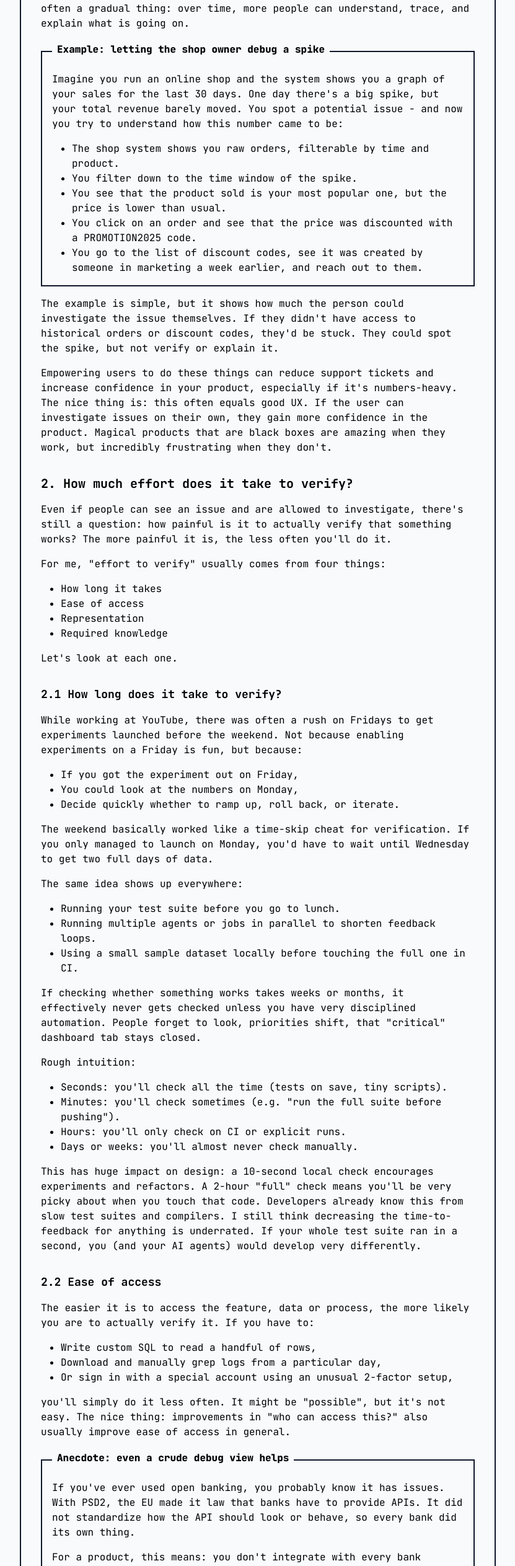
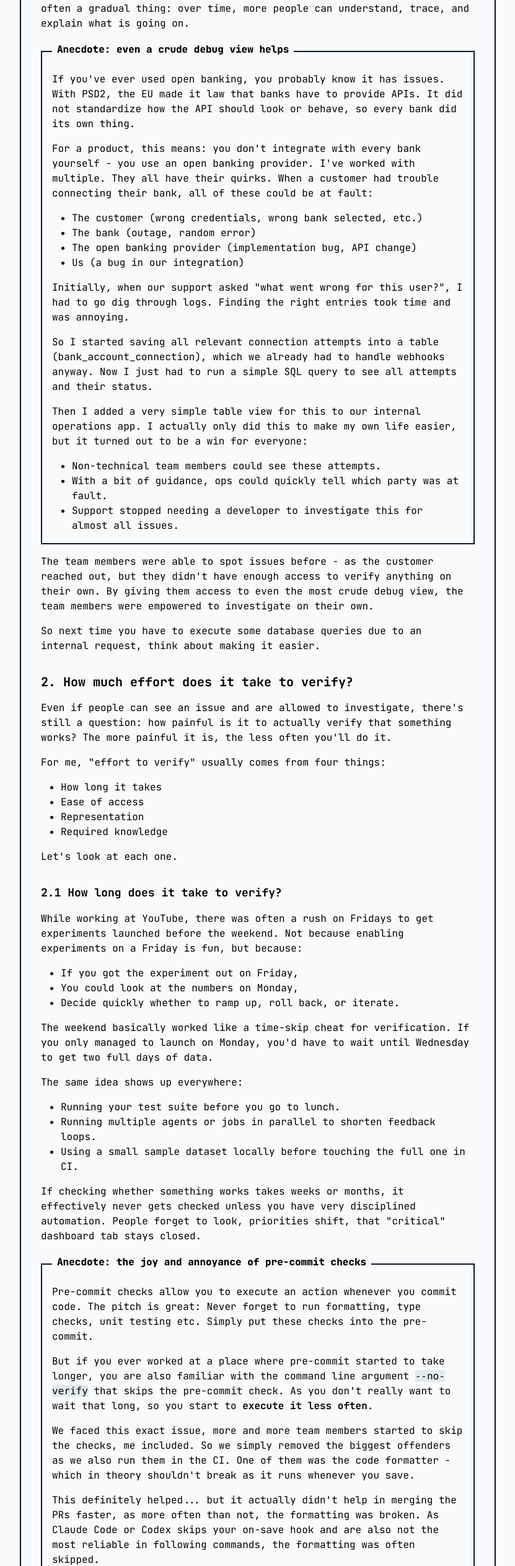
Before and after one commit to TN1ck/tn1ck.com, a Next.js app: page /blog/if-it-isnt-visible-its-probably-broken in a window 1280 px wide. Shown: the part 2296-4822 px from the top of the page at 62% size, without its empty margins (224-1055 px from the left). Built offline with nearby package versions, Linux system fonts and the light colour scheme.

Commit message:
chore: more anecdotes, remove of example

```diff
--- a/pages/blog/if-it-isnt-visible-its-probably-broken.tsx
+++ b/pages/blog/if-it-isnt-visible-its-probably-broken.tsx
@@ -155,46 +155,62 @@ const VisibilityBlog: NextPage = () => {
           is often a gradual thing: over time, more people can understand,
           trace, and explain what is going on.
         </p>
-        <Card title="Example: letting the shop owner debug a spike">
+        <Card title="Anecdote: even a crude debug view helps">
           <p>
-            Imagine you run an online shop and the system shows you a graph of
-            your sales for the last 30 days. One day there's a big spike, but
-            your total revenue barely moved. You spot a potential issue - and
-            now you try to understand how this number came to be:
+            If you've ever used open banking, you probably know it has issues.
+            With PSD2, the EU made it law that banks have to provide APIs. It
+            did not standardize how the API should look or behave, so every bank
+            did its own thing.
+          </p>
+          <p>
+            For a product, this means: you don't integrate with every bank
+            yourself - you use an open banking provider. I've worked with
+            multiple. They all have their quirks. When a customer had trouble
+            connecting their bank, all of these could be at fault:
           </p>
           <ul className="ml-4 pl-4 list-outside list-disc">
+            <li>The customer (wrong credentials, wrong bank selected, etc.)</li>
+            <li>The bank (outage, random error)</li>
+            <li>The open banking provider (implementation bug, API change)</li>
+            <li>Us (a bug in our integration)</li>
+          </ul>
+          <p>
+            Initially, when our support asked "what went wrong for this user?",
+            I had to go dig through logs. Finding the right entries took time
+            and was annoying.
+          </p>
+          <p>
+            So I started saving all relevant connection attempts into a table
+            (bank_account_connection), which we already had to handle webhooks
+            anyway. Now I just had to run a simple SQL query to see all attempts
+            and their status.
+          </p>
+          <p>
+            Then I added a very simple table view for this to our internal
+            operations app. I actually only did this to make my own life easier,
+            but it turned out to be a win for everyone:
+          </p>
+          <ul className="ml-4 pl-4 list-outside list-disc">
+            <li>Non-technical team members could see these attempts.</li>
             <li>
-              The shop system shows you raw orders, filterable by time and
-              product.
-            </li>
-            <li>You filter down to the time window of the spike.</li>
-            <li>
-              You see that the product sold is your most popular one, but the
-              price is lower than usual.
+              With a bit of guidance, ops could quickly tell which party was at
+              fault.
             </li>
             <li>
-              You click on an order and see that the price was discounted with a
-              PROMOTION2025 code.
-            </li>
-            <li>
-              You go to the list of discount codes, see it was created by
-              someone in marketing a week earlier, and reach out to them.
+              Support stopped needing a developer to investigate this for almost
+              all issues.
             </li>
           </ul>
         </Card>
         <p>
-          The example is simple, but it shows how much the person could
-          investigate the issue themselves. If they didn't have access to
-          historical orders or discount codes, they'd be stuck. They could spot
-          the spike, but not verify or explain it.
+          The team members were able to spot issues before - as the customer
+          reached out, but they didn't have enough access to verify anything on
+          their own. By giving them access to even the most crude debug view,
+          the team members were empowered to investigate on their own.
         </p>
         <p>
-          Empowering users to do these things can reduce support tickets and
-          increase confidence in your product, especially if it's numbers-heavy.
-          The nice thing is: this often equals good UX. If the user can
-          investigate issues on their own, they gain more confidence in the
-          product. Magical products that are black boxes are amazing when they
-          work, but incredibly frustrating when they don't.
+          So next time you have to execute some database queries due to an
+          internal request, think about making it easier.
         </p>
         <h2>2. How much effort does it take to verify?</h2>
         <p>
@@ -244,26 +260,76 @@ const VisibilityBlog: NextPage = () => {
           automation. People forget to look, priorities shift, that "critical"
           dashboard tab stays closed.
         </p>
-        <p>Rough intuition:</p>
-        <ul className="ml-4 pl-4 list-outside list-disc">
-          <li>
-            Seconds: you'll check all the time (tests on save, tiny scripts).
-          </li>
-          <li>
-            Minutes: you'll check sometimes (e.g. "run the full suite before
-            pushing").
-          </li>
-          <li>Hours: you'll only check on CI or explicit runs.</li>
-          <li>Days or weeks: you'll almost never check manually.</li>
-        </ul>
+        <Card title="Anecdote: the joy and annoyance of pre-commit checks">
+          <p>
+            Pre-commit checks allow you to execute an action whenever you commit
+            code. The pitch is great: Never forget to run formatting, type
+            checks, unit testing etc. Simply put these checks into the
+            pre-commit.
+          </p>
+          <p>
+            But if you ever worked at a place where pre-commit started to take
+            longer, you are also familiar with the command line argument{" "}
+            <code>--no-verify</code> that skips the pre-commit check. As you
+            don't really want to wait that long, so you start to{" "}
+            <strong>execute it less often</strong>.
+          </p>
+          <p>
+            We faced this exact issue, more and more team members started to
+            skip the checks, me included. So we simply removed the biggest
+            offenders as we also run them in the CI. One of them was the code
+            formatter - which in theory shouldn't break as it runs whenever you
+            save.
+          </p>
+          <p>
+            This definitely helped... but it actually didn't help in merging the
+            PRs faster, as more often than not, the formatting was broken. As
+            Claude Code or Codex skips your on-save hook and are also not the
+            most reliable in following commands, the formatting was often
+            skipped.
+          </p>
+          <p>
+            The formatter we used was{" "}
+            <a
+              className="link"
+              target="_blank"
+              href="https://github.com/segmentio/golines"
+            >
+              <code>golines</code>
+            </a>{" "}
+            . It's an improvement over the normal go formatter, which doesn't
+            restrict any line length. But contrary to the default go formatter{" "}
+            <code>gofmt</code> which is almost instant, <code>golines</code>{" "}
+            could take up to a minute for our codebase.
+          </p>
+          <p>
+            So what to do - put it back into pre-commit and never forget it and
+            be annoyed, or accept that one has to handle the occasional
+            breakage.
+          </p>
+          <p>
+            The solution was neither for us. We decided to switch to{" "}
+            <a
+              className="link"
+              target="_blank"
+              href="https://github.com/mvdan/gofumpt"
+            >
+              <code>gofumpt</code>
+            </a>
+            . The project is healthy and while not supporting to break long
+            lines yet, it's on their roadmap. Because even though breaking long
+            lines is nice and helps, they don't happen too often in golang and
+            the time penalty was too much to bear.
+          </p>
+        </Card>
         <p>
-          This has huge impact on design: a 10-second local check encourages
-          experiments and refactors. A 2-hour "full" check means you'll be very
-          picky about when you touch that code. Developers already know this
-          from slow test suites and compilers. I still think decreasing the
-          time-to-feedback for anything is underrated. If your whole test suite
-          ran in a second, you (and your AI agents) would develop very
-          differently.
+          The anecdote showed that <i>how long</i> directly correlates with{" "}
+          <i>how often</i>. Even though developers know how annoying long
+          running tests or compilers are and do strive to make faster tools
+          (thanks to everyone rewriting slow tools in go, rust or zig). I think
+          decreasing the time-to-feedback for anything is still underrated. E.g.
+          if your whole test suite ran in a second instead of half an hour, you
+          (and your AI agents) would be able to develop completely differently.
         </p>
         <h3>2.2 Ease of access</h3>
         <p>
@@ -282,66 +348,69 @@ const VisibilityBlog: NextPage = () => {
           easy. The nice thing: improvements in "who can access this?" also
           usually improve ease of access in general.
         </p>
-        <Card title="Anecdote: even a crude debug view helps">
+        <p>This definitely correlates also with how long it takes, but it's</p>
+
+        <Card title="Anecdote: making device testing easier at YouTube">
           <p>
-            If you've ever used open banking, you probably know it has issues.
-            With PSD2, the EU made it law that banks have to provide APIs. It
-            did not standardize how the API should look or behave, so every bank
-            did its own thing.
+            YouTube is one of the biggest apps ever, as such it runs on every
+            device that can theoretically run it. To make sure we didn't break
+            anything when changing the mobile apps, we had plenty of test
+            devices laying around of different form factors and types (e.g.
+            Android Tablet, older iPhone).
           </p>
           <p>
-            For a product, this means: you don't integrate with every bank
-            yourself - you use an open banking provider. I've worked with
-            multiple. They all have their quirks. When a customer had trouble
-            connecting their bank, all of these could be at fault:
+            Testing on the devices was easy if your feature was already launched
+            - simply sign in with the setup test accounts and check it out. But
+            that's already too late if you want to be careful. The issue was
+            that test accounts on these devices didn't allow the manual override
+            of feature flags. You could do it with your own corporate account,
+            but that meant:
           </p>
-          <ul className="ml-4 pl-4 list-outside list-disc">
-            <li>The customer (wrong credentials, wrong bank selected, etc.)</li>
-            <li>The bank (outage, random error)</li>
-            <li>The open banking provider (implementation bug, API change)</li>
-            <li>Us (a bug in our integration)</li>
-          </ul>
+          <ol>
+            <li>
+              Signing in with your Account on every test device you want to test
+              on
+            </li>
+            <li>Doing the security challenges</li>
+            <li>Flipping the Flag and testing the new feature</li>
+            <li>
+              Cleaning up afterwards as you don't want anyone else to have
+              access to your account
+            </li>
+          </ol>
           <p>
-            Initially, when support asked "what went wrong for this user?", I
-            had to go dig through logs. Finding the right entries took time and
-            was annoying.
+            Only point 3. should actually be necessary. I was a bit confused why
+            this is so annoying and why nobody didn't do anything to fix it yet.
+            Reading the docs it became clear that there actually existed a
+            solution, but only in the main YouTube office in San Bruno. There
+            they had a custom WiFi setup that allowed setting feature flags on
+            test accounts.
           </p>
           <p>
-            So I started saving all relevant connection attempts into a table
-            (bank_account_connection), which we already had to handle webhooks
-            anyway. Now I just had to run a simple SQL query to see all attempts
-            and their status.
+            As we were a sizeable YouTube operation in Zurich back then (it
+            became even bigger, but I don't work there anymore), I was able to
+            get our own custom WiFi setup, making the whole testing on test
+            devices easier.
           </p>
           <p>
-            Then I added a very simple table view for this to our internal
-            operations app. This took the task from minutes to seconds - for me.
-            But it also meant:
+            Now I should mention how this transformed our device testing, but
+            sadly Covid hit and we were working from home. With me leaving to
+            join re:cap, I was never able to see the glory of the testing WiFi.
           </p>
-          <ul className="ml-4 pl-4 list-outside list-disc">
-            <li>Non-technical team members could see these attempts.</li>
-            <li>
-              With a bit of guidance, ops could quickly tell which party was at
-              fault.
-            </li>
-            <li>
-              Support stopped needing a developer for every single "bank
-              connection failed" case.
-            </li>
-          </ul>
         </Card>
+
         <p>
-          All from "just showing some data" in a crude internal UI. Adding this
-          kind of table to internal tools is often just boilerplate. With LLMs,
-          the threshold of "is it worth it to build a view for this?" has
-          dropped even further. The answer is "yes" much more often.
+          The anecdote should show, that it was mostly an annoying access
+          problem that made one not want to test quickly on a test device. The
+          steps to test weren't difficult before, nor took they that long. But
+          they were annoying enough, that one really didn't want to do it often.
         </p>
+
         <h3>2.3 Representation</h3>
         <p>
-          The shop owner wouldn't even have noticed the sales spike without the
-          line chart. A table of daily totals is far less likely to make you
-          think "woah, what happened here?". Representation matters a lot. The
-          more data points you have, the more necessary it becomes as 1000 rows
-          of data are not intuitive, bar charts are.
+          Representation matters a lot. The more data points you have, the more
+          necessary it becomes as 1000 rows of data are not intuitive, bar
+          charts are.
         </p>
         <Card title="Anecdote: aggregate your snapshots">
           <p>
```
